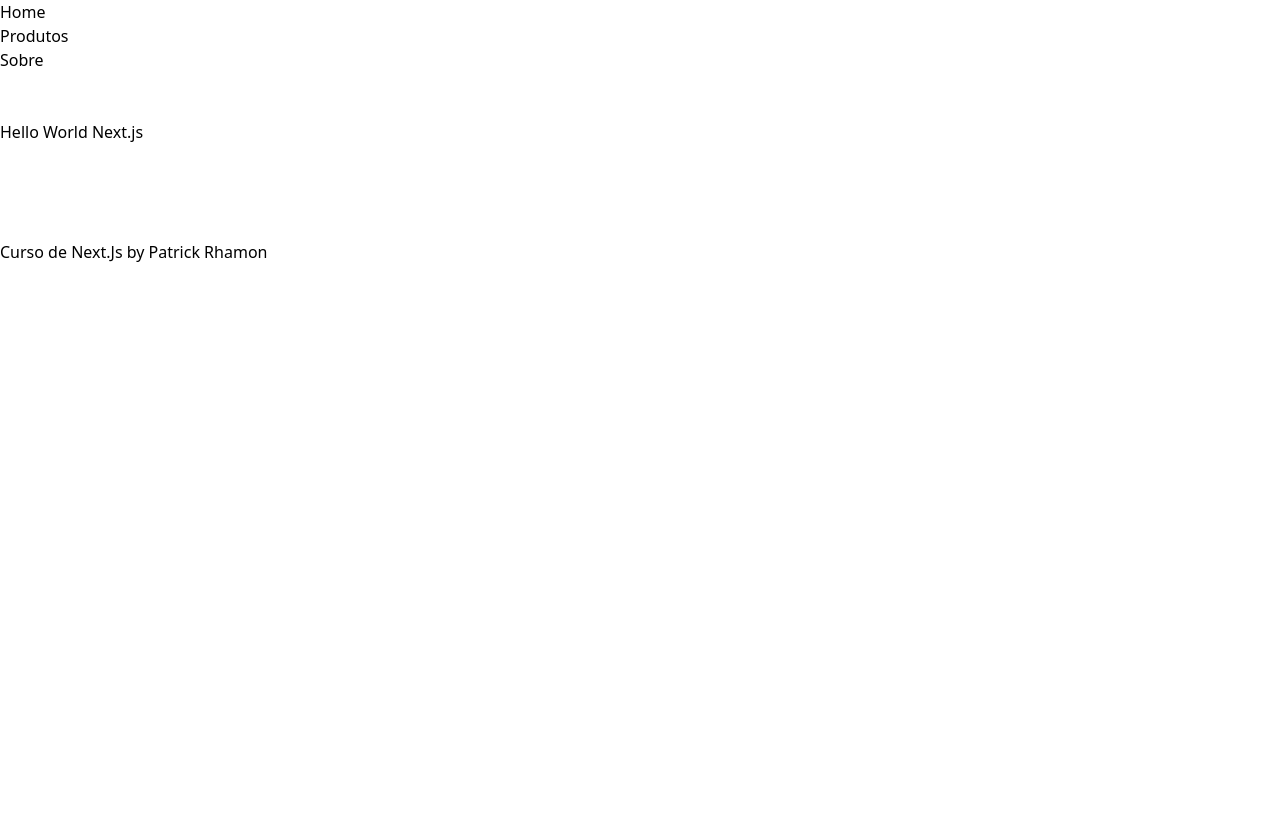
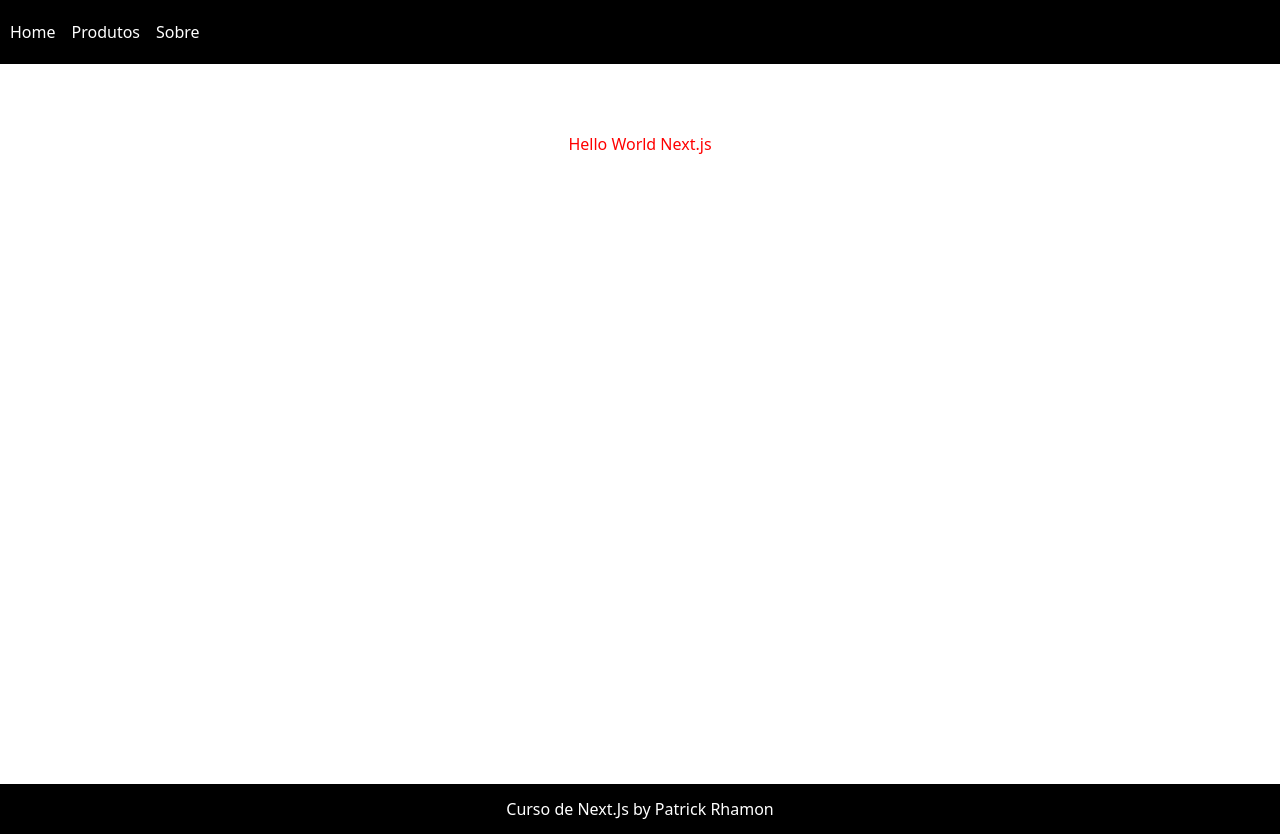
Before and after one commit to patrickrhamon/poke-next, a Next.js app: page / in a window 1280 px wide. Before the commit the page ends 800 px from the top, so only its background shows below. Built offline with nearby package versions, Linux system fonts and the light colour scheme.

Commit message:
aula 09 - Css personalizado

```diff
--- a/src/app/layout.tsx
+++ b/src/app/layout.tsx
@@ -3,12 +3,13 @@ import './globals.css'
 import type { Metadata } from 'next'
 import { Inter } from 'next/font/google'
 import Footer from '@/components/Footer'
+import styles from '../styles/components/Layout.module.css'
 
 const inter = Inter({ subsets: ['latin'] })
 
 export const metadata: Metadata = {
-  title: 'Create Next App',
-  description: 'Generated by create next app',
+  title: 'Poke-Next',
+  description: 'A Poke-dex powered by next.js',
 }
 
 export default function RootLayout({
@@ -20,7 +21,7 @@ export default function RootLayout({
     <html lang="en">
       <body className="">
         <Navibar /><br /><br />
-        <div className="container">
+        <div className={styles.container}>
           {children}
         </div><br /><br />
         <Footer />
--- a/src/app/page.tsx
+++ b/src/app/page.tsx
@@ -1,8 +1,9 @@
+import styles from '../styles/pages/Home.module.css'
 
 export default function Page() {
   return (
     <>
-      <h1>Hello World Next.js</h1><br /><br />
+      <h1 className={styles.title}>Hello World Next.js</h1><br /><br />
     </>
   )
 }
--- a/src/components/Footer.tsx
+++ b/src/components/Footer.tsx
@@ -1,10 +1,9 @@
+import styles from '../styles/components/Footer.module.css'
 
 export default function Footer() {
     return (
-        <>
-            <div className="footer">
-                Curso de Next.Js by Patrick Rhamon
-            </div>
-        </>
+        <footer className={styles.footer}>
+            Curso de Next.Js by Patrick Rhamon
+        </footer>
     )
 }
--- a/src/components/Navbar.tsx
+++ b/src/components/Navbar.tsx
@@ -1,8 +1,10 @@
 import Link from "next/link"
+
+import styles from '../styles/components/Navbar.module.css'
 
 export default function Navibar() {
     return (
-        <ul>
+        <ul className={styles.navbar}>
             <li>
                 <Link href="/">
                     Home
--- /dev/null
+++ b/src/styles/components/Footer.module.css
@@ -0,0 +1,8 @@
+.footer {
+    background-color: #000;
+    color: #fff;
+    height: 50px;
+    display: flex;
+    justify-content: center;
+    align-items: center;
+}
--- /dev/null
+++ b/src/styles/components/Layout.module.css
@@ -0,0 +1,5 @@
+.container {
+    min-height: 78vh;
+    padding: 20px;
+    text-align: center;
+}
--- /dev/null
+++ b/src/styles/components/Navbar.module.css
@@ -0,0 +1,16 @@
+.navbar {
+    display: flex;
+    background-color: #000;
+    padding: 20px 10px;
+}
+
+.navbar a {
+    color: #fff;
+    margin-right: 1em;
+    text-decoration: none;
+    transition: 0.3s;
+}
+
+.navbar a:hover {
+    color: #999;
+}
--- /dev/null
+++ b/src/styles/pages/Home.module.css
@@ -0,0 +1,3 @@
+.title {
+    color: red;
+}
```
